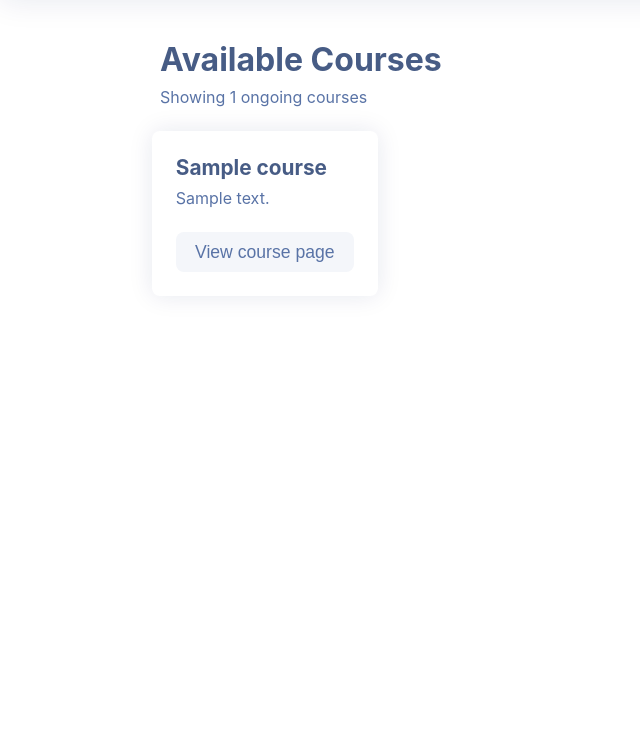
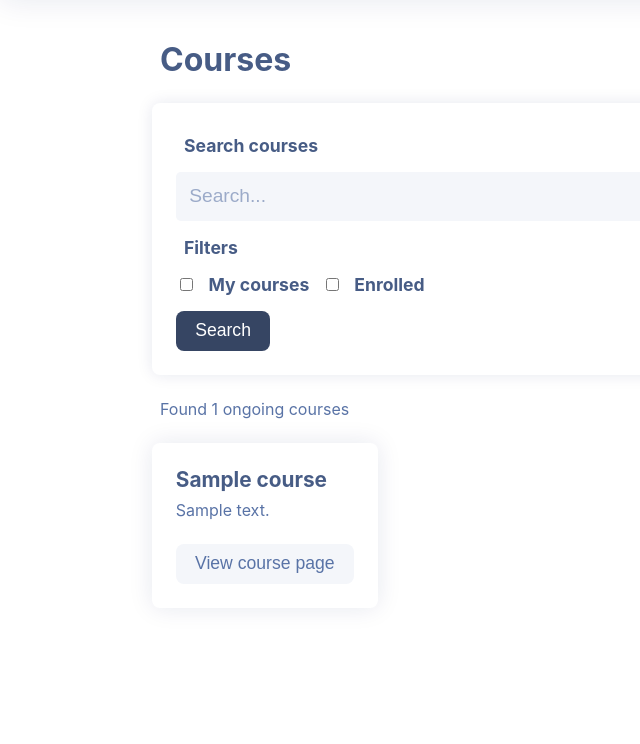
Before and after one commit to 0442/tsoha-opetussovellus, a Flask app: template templates/courses.html in a window 1280 px wide. Shown: the part 56-800 px from the top of the page, without its empty margins (0-640 px from the left). Run offline with Flask 3, Linux system fonts and the light colour scheme; the template is opened without the code that fills it: most values are stand-ins (such as "Sample title", 1, 10 or a date in 2020).

Commit message:
Implement course search functionality

```diff
--- a/templates/courses.html
+++ b/templates/courses.html
@@ -4,12 +4,30 @@
 <div class="page-container">
 
     <div class="course-page-container">
+        <h1>Courses</h1>
+
+        <form action="/courses/search" method="post" style="box-shadow: 0 0 1rem var(--shadow);width:100%;display:flex; flex-direction:column; gap:0.5rem; padding: 1.5rem; background-color: var(--surface); border-radius: 0.5rem;">
+            <label>Search courses</label>
+            <div style="display:flex; flex-direction: column;">
+                <input  id="course-search" type="text" name="search" placeholder="Search...">
+            </div>
+            <label>Filters</label>
+            <div>
+                <input id="my-courses" type="checkbox" name="my-courses">
+                <label for="my-courses">My courses</label>
+                <input id="enrolled-courses" type="checkbox" name="enrolled-courses">
+                <label for="enrolled-courses">Enrolled</label>
+            </div>
+            <div>
+            </div>
+            <button type="submit" class="button-2">Search</button>
+        </form>
+
         <hgroup>
-            <h1>Available Courses</h1>
             {% if course_count == 0 %}
-            <p>There are currently no ongoing courses available. <br>You must wait until a teacher creates one.</p>
+            <p>No ongoing courses found.</p>
             {% else %}
-            <p>Showing {{course_count}} ongoing courses</p>
+            <p>Found {{course_count}} ongoing courses</p>
             {% endif %}
         </hgroup>
 
```
Also changed, not shown: courses.py (+45 -0 lines), routes/courses.py (+14 -0 lines).
